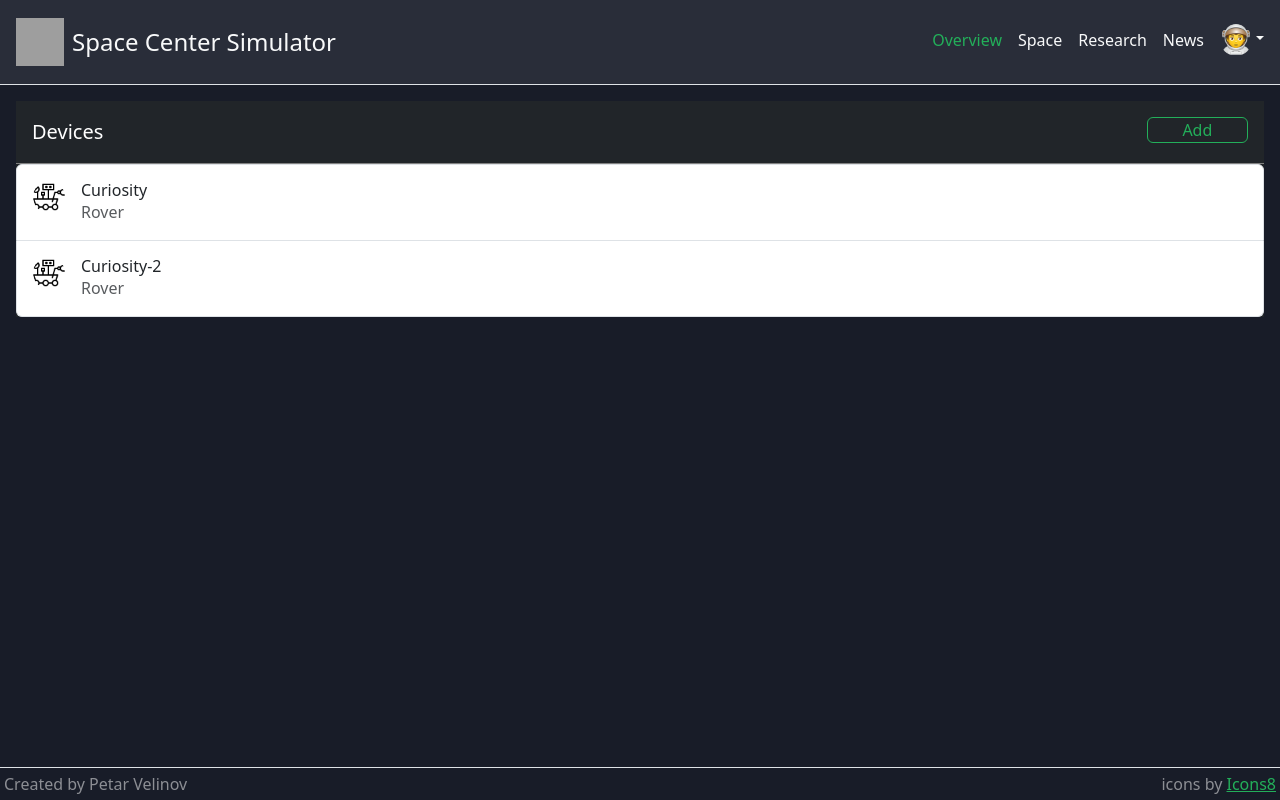
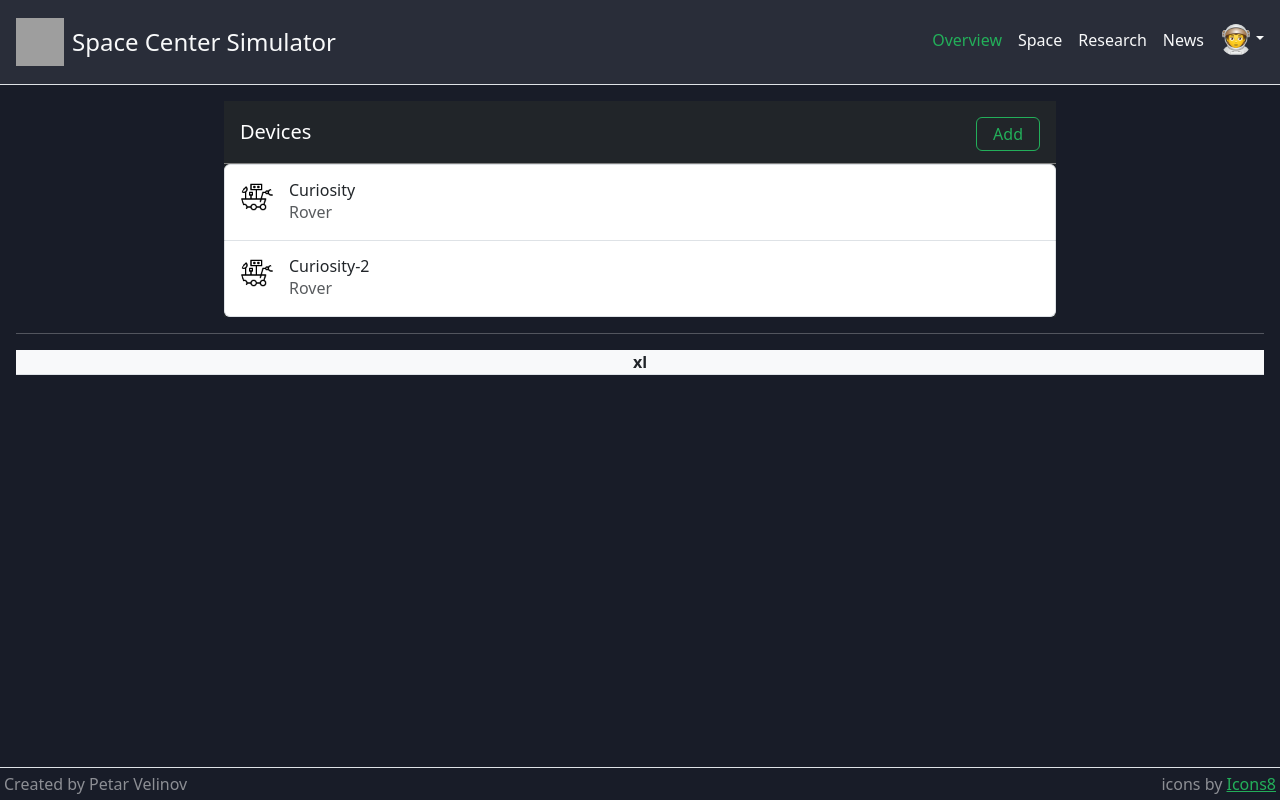
Before and after one commit to RobinJS/SpaceCenter, an Angular app in the folder SpaceCenterPortal/: page /devices in a window 1280 px wide. Built offline with nearby package versions, Linux system fonts and the light colour scheme; grey boxes are pictures that could not be loaded.

Commit message:
added routing. Devices page changes

```diff
--- a/SpaceCenterPortal/src/app/app.component.html
+++ b/SpaceCenterPortal/src/app/app.component.html
@@ -1,63 +1,5 @@
 <app-header></app-header>
-
 <main class="container-fluid p-3">
-
-    <section class="bg-dark text-white ">
-        <div class="section-header p-3">
-            <span class="col fs-5 me-auto">Devices</span>
-            <button class="btn btn-outline-primary p-0 w-10 col-1 float-end" type="button">Add</button>
-        </div>
-        <div class="h-auto">
-            <ul class="list-group">
-                <a href="#" class="list-group-item list-group-item-action d-flex gap-3 py-3" aria-current="true">
-                    <img src="../assets/images/icons/icons8-space-rover-48.png" alt="rover" width="32" height="32" class="rounded-circle flex-shrink-0">
-                    <div class="d-flex gap-2 w-100 justify-content-between">
-                        <div>
-                        <h6 class="mb-0">Curiosity</h6>
-                        <p class="mb-0 opacity-75">Rover</p>
-                        </div>
-                    </div>
-                </a>
-                <a href="#" class="list-group-item list-group-item-action d-flex gap-3 py-3" aria-current="true">
-                    <img src="../assets/images/icons/icons8-space-rover-48.png" alt="rover" width="32" height="32" class="rounded-circle flex-shrink-0">
-                    <div class="d-flex gap-2 w-100 justify-content-between">
-                        <div>
-                        <h6 class="mb-0">Curiosity-2</h6>
-                        <p class="mb-0 opacity-75">Rover</p>
-                        </div>
-                    </div>
-                </a>
-                <p class="text-dark p-1" *ngIf="devices.length == 0">No devices</p>
-            </ul>
-        </div>
-    </section>
-
-    <!-- <div class="bg-white h-auto b-0">
-        <ul class="list-group">
-            <a href="#" class="list-group-item list-group-item-action d-flex gap-3 py-3" aria-current="true">
-                <img src="../assets/images/icons/icons8-space-rover-48.png" alt="rover" width="32" height="32" class="rounded-circle flex-shrink-0">
-                <div class="d-flex gap-2 w-100 justify-content-between">
-                    <div>
-                    <h6 class="mb-0">Curiosity</h6>
-                    <p class="mb-0 opacity-75">Rover</p>
-                    </div>
-                </div>
-            </a>
-            <a href="#" class="list-group-item list-group-item-action d-flex gap-3 py-3" aria-current="true">
-                <img src="../assets/images/icons/icons8-space-rover-48.png" alt="rover" width="32" height="32" class="rounded-circle flex-shrink-0">
-                <div class="d-flex gap-2 w-100 justify-content-between">
-                    <div>
-                    <h6 class="mb-0">Curiosity-2</h6>
-                    <p class="mb-0 opacity-75">Rover</p>
-                    </div>
-                </div>
-            </a>
-            <p class="text-dark p-1" *ngIf="devices.length == 0">No devices</p>
-        </ul>
-    </div> -->
+    <router-outlet></router-outlet>
 </main>
-
-<footer class="d-flex flex-wrap justify-content-between align-items-center p-1 mb-0 border-top text-white-50 fixed-bottom fs-6">
-    <p class="mb-0">Created by Petar Velinov</p>
-    <div class="mb-0 justify-content-end">icons by <a target="_blank" href="https://icons8.com">Icons8</a></div>
-</footer>
+<app-footer></app-footer>
--- a/SpaceCenterPortal/src/app/app.component.ts
+++ b/SpaceCenterPortal/src/app/app.component.ts
@@ -7,5 +7,4 @@ import { Component } from '@angular/core';
 })
 export class AppComponent {
   title = 'SpaceCenterPortal';
-  devices = [1];
 }
--- /dev/null
+++ b/SpaceCenterPortal/src/app/device-manager/device-manager.component.html
@@ -0,0 +1,39 @@
+<!-- <div class="d-flex top-0"> -->
+    <section class="bg-dark text-white col-md-8 mx-auto">
+        <div class="section-header p-3">
+            <span class="col fs-5 me-auto">Devices</span>
+            <button class="btn btn-outline-primary px-3 py-1 w-auto col-1 float-end" type="button">Add</button>
+        </div>
+        <div class="h-auto">
+            <ul class="list-group">
+                <a href="#" class="list-group-item list-group-item-action d-flex gap-3 py-3" aria-current="true">
+                    <img src="../assets/images/icons/icons8-space-rover-48.png" alt="rover" width="32" height="32" class="rounded-circle flex-shrink-0">
+                    <div class="d-flex gap-2 w-100 justify-content-between">
+                        <div>
+                        <h6 class="mb-0">Curiosity</h6>
+                        <p class="mb-0 opacity-75">Rover</p>
+                        </div>
+                    </div>
+                </a>
+                <a href="#" class="list-group-item list-group-item-action d-flex gap-3 py-3" aria-current="true">
+                    <img src="../assets/images/icons/icons8-space-rover-48.png" alt="rover" width="32" height="32" class="rounded-circle flex-shrink-0">
+                    <div class="d-flex gap-2 w-100 justify-content-between">
+                        <div>
+                        <h6 class="mb-0">Curiosity-2</h6>
+                        <p class="mb-0 opacity-75">Rover</p>
+                        </div>
+                    </div>
+                </a>
+                <p class="text-dark p-1" *ngIf="devices.length == 0">No devices</p>
+            </ul>
+        </div>
+    </section>
+
+<!-- </div> -->
+
+<hr>
+<div class="bg-light text-center fw-bold text-dark border-bottom d-none d-sm-block d-md-none">sm</div>
+<div class="bg-light text-center fw-bold text-dark border-bottom d-none d-md-block d-lg-none">md</div>
+<div class="bg-light text-center fw-bold text-dark border-bottom d-none d-lg-block d-xl-none">lg</div>
+<div class="bg-light text-center fw-bold text-dark border-bottom d-none d-xl-block d-xxl-none">xl</div>
+<div class="bg-light text-center fw-bold text-dark border-bottom d-none d-xxl-block">xxl</div>
--- /dev/null
+++ b/SpaceCenterPortal/src/app/device-manager/device-manager.component.ts
@@ -0,0 +1,10 @@
+import { Component } from '@angular/core';
+
+@Component({
+  selector: 'app-device-manager',
+  templateUrl: './device-manager.component.html',
+  styleUrl: './device-manager.component.css'
+})
+export class DeviceManagerComponent {
+    devices = [1];
+}
--- /dev/null
+++ b/SpaceCenterPortal/src/app/footer/footer.component.html
@@ -0,0 +1,4 @@
+<footer class="d-flex flex-wrap justify-content-between align-items-center p-1 mb-0 border-top text-white-50 fixed-bottom fs-6">
+    <p class="mb-0">Created by Petar Velinov</p>
+    <div class="mb-0 justify-content-end">icons by <a target="_blank" href="https://icons8.com">Icons8</a></div>
+</footer>
```
Also changed, not shown: SpaceCenterPortal/src/app/app.module.ts (+8 -2 lines), SpaceCenterPortal/src/app/footer/footer.component.ts (added, +10 -0 lines), SpaceCenterPortal/src/app/routing/routing.module.ts (added, +15 -0 lines), SpaceCenterPortal/src/app/device-manager/device-manager.component.css (added), SpaceCenterPortal/src/app/footer/footer.component.css (added).
